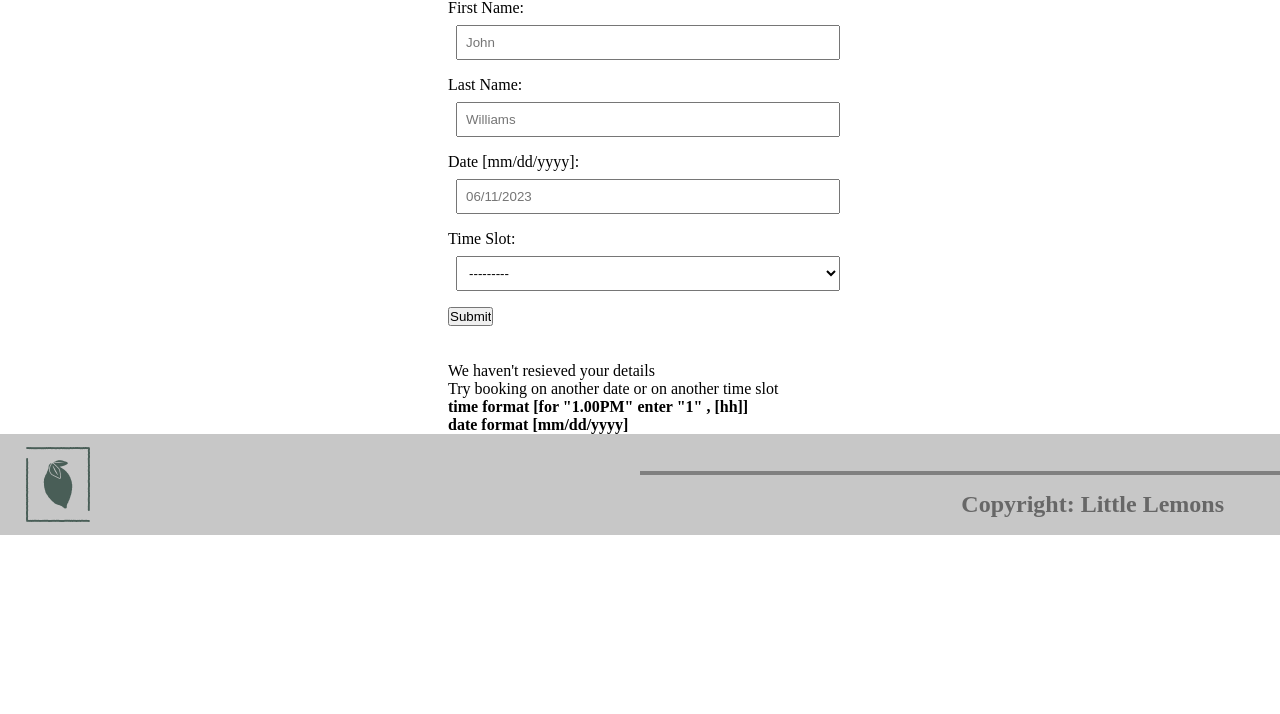
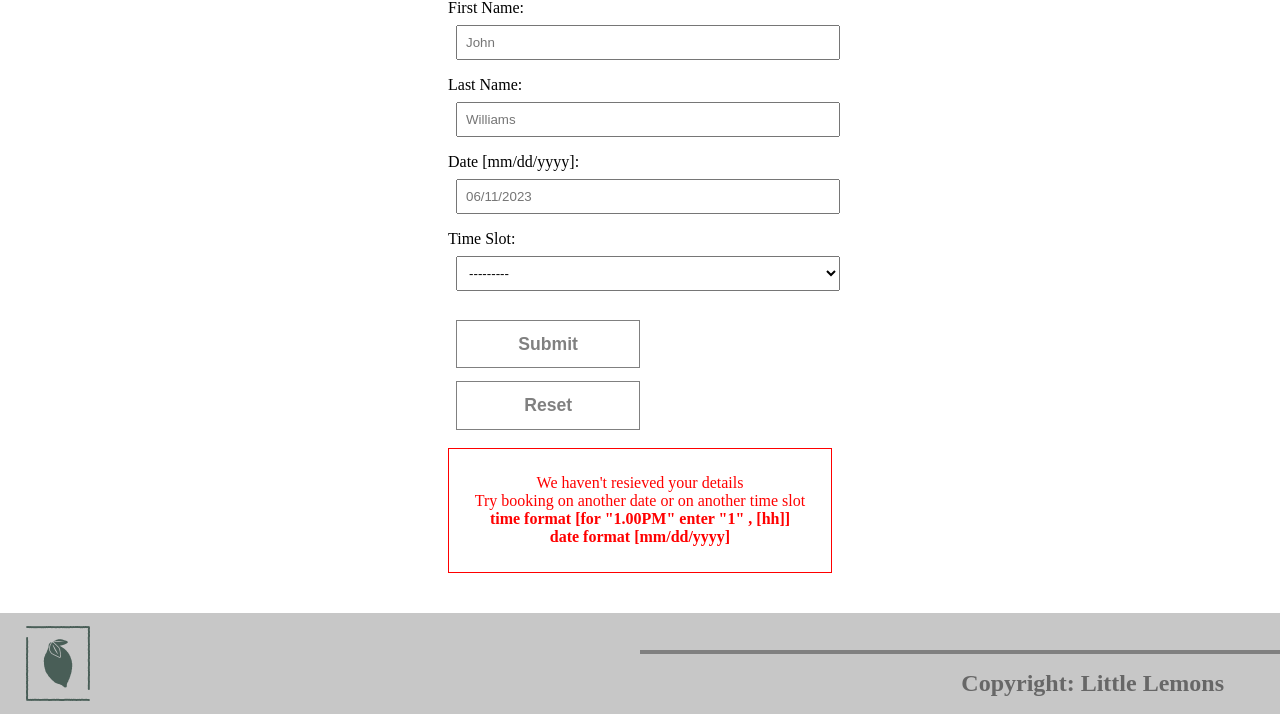
Before and after one commit to Anshuk-Mishra/Little-Lemons, a Django app: page /book/ in a window 1280 px wide. Shown: the part 327-1041 px from the top of the page. Before the commit the page ends 862 px from the top, so only its background shows below. Run offline with Django 4.2, Linux system fonts and the light colour scheme.

Commit message:
version 1.5

```diff
--- a/app/static/book.css
+++ b/app/static/book.css
@@ -44,3 +44,33 @@
     margin: 1vh;
     margin-bottom: 2vh;
 }
+#msg{
+    text-align: center;
+    margin-bottom: 5vh;
+    border: 1px solid red;
+    color:  red;
+    padding: 2vw;
+}
+#suc{
+    text-align: center;
+    color: black;
+    font-weight: bold;
+    border: 2px solid green ;
+    padding: 1vw;
+    margin: 5vh;
+}
+.frm-btn{
+    color: gray;
+    background-color: white;
+    border: 1px solid gray;
+    padding: 1vw;
+    font-weight: bold;
+    margin-left: 1vh;
+    width: 48%;
+    margin-top: 1vw;
+    font-size: 1.1rem;
+}
+.frm-btn:hover{
+    color: white;
+    background-color: gray;
+}
--- a/templates/book.html
+++ b/templates/book.html
@@ -7,14 +7,15 @@
 <form action="" method="POST" id="here">
     {% csrf_token %}
     {{form}}
-    <input type="submit" value="Submit">
+    <input type="submit" value="Submit" class="frm-btn">
+    <input type="reset" value="Reset" class="frm-btn">
     {% if submitted %}
     <br>
     <br>
-    <div>Thanks For Chosing Us</div>
+    <div id="suc">Thank You For Chosing Us</div>
     {% else %}
-    <div>
-        <br><br>
+    <br><br>
+    <div id="msg">
         We haven't resieved your details <br>
         Try booking on another date or on another time slot <br>
         <b>time format [for "1.00PM" enter "1" , [hh]] <br>
```
Also changed, not shown: db.sqlite3.
